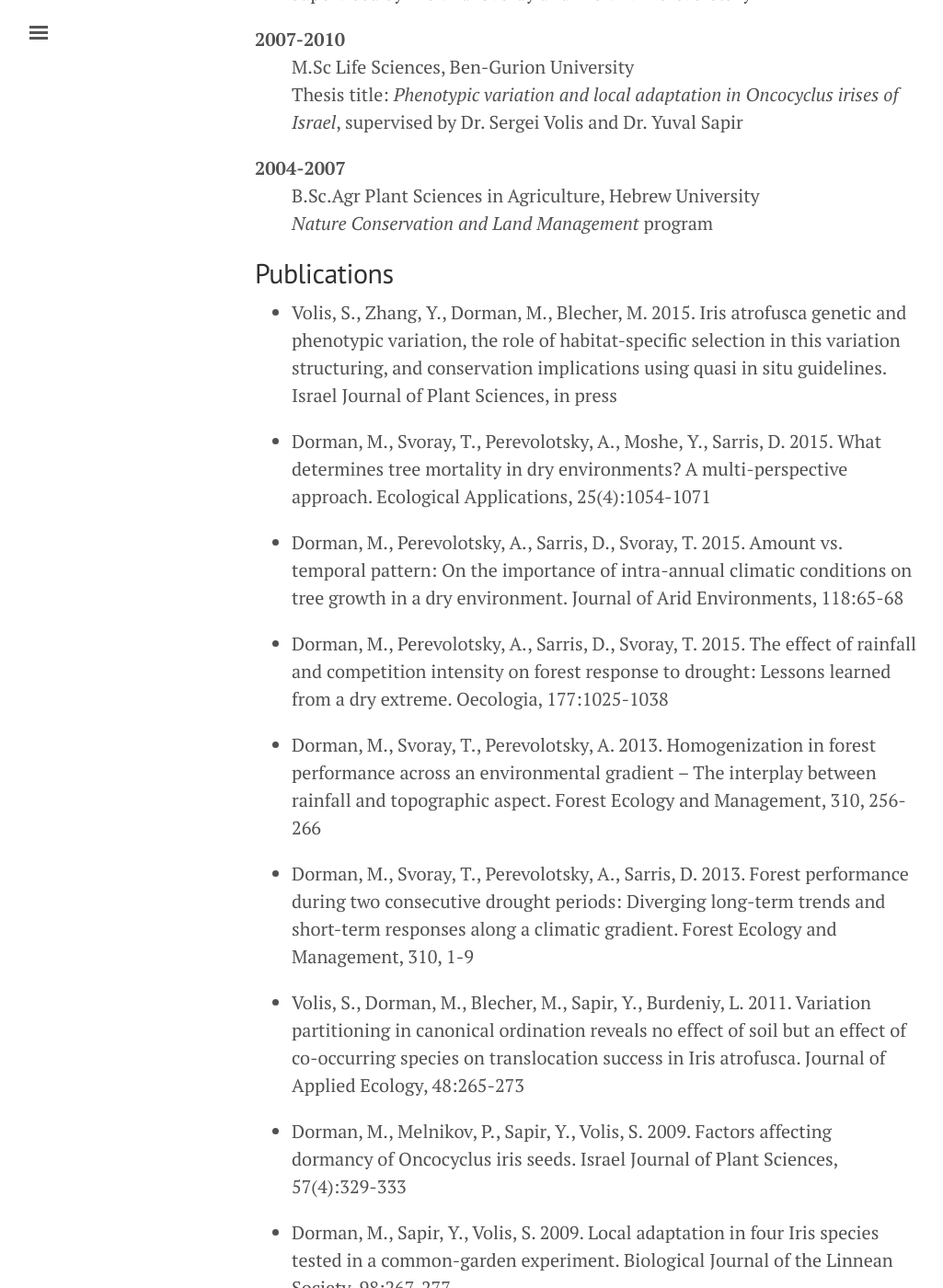
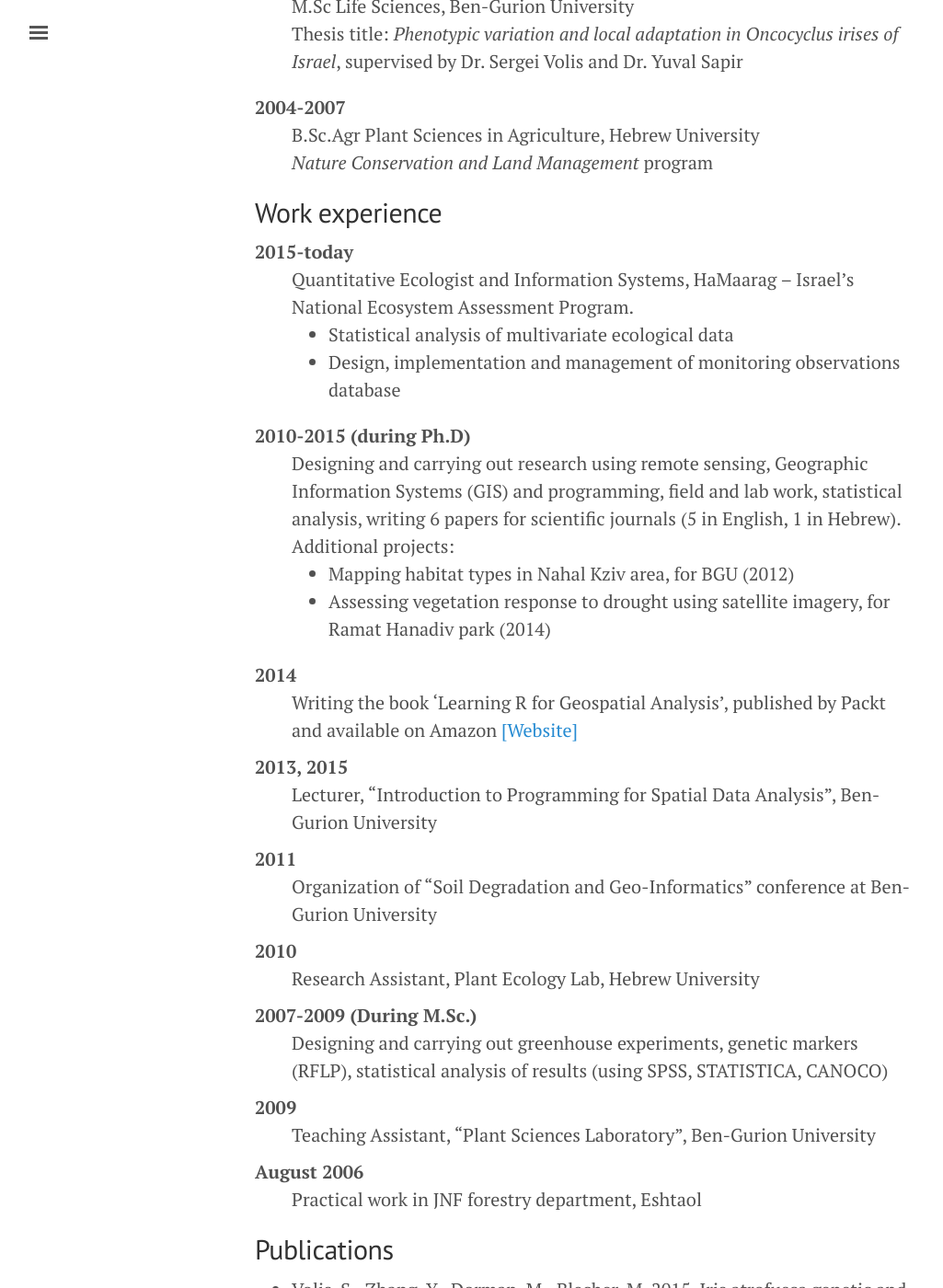
Before and after one commit to michaeldorman/michaeldorman.github.io, a Jekyll site: the page built from cv.md, in a window 1280 px wide and 1400 px high, scrolled down 428 px. Shown: the whole window at 92% size, without its empty margins (3-1028 px from the left). Built offline with Jekyll 4.4.1, drawn with Linux system fonts in a browser that asks for light colours; some of the changed text lies outside the part shown.

Commit message:
Update cv.md

```diff
--- a/cv.md
+++ b/cv.md
@@ -21,6 +19,41 @@ title: CV
 :   B.Sc.Agr Plant Sciences in Agriculture, Hebrew University
 
     *Nature Conservation and Land Management* program
+
+## Work experience
+
+2015-today
+:    Quantitative Ecologist and Information Systems, HaMaarag – Israel’s National Ecosystem Assessment Program.
+* Statistical analysis of multivariate ecological data
+* Design, implementation and management of monitoring observations database
+
+2010-2015 (during Ph.D)
+:    Designing and carrying out research using remote sensing, Geographic Information Systems (GIS) and programming, field and lab work, statistical analysis, writing 6 papers for scientific journals (5 in English, 1 in Hebrew).
+Additional projects:
+* Mapping habitat types in Nahal Kziv area, for BGU (2012)
+* Assessing vegetation response to drought using satellite imagery, for Ramat Hanadiv park (2014)
+
+2014
+:    Writing the book 'Learning R for Geospatial Analysis', published by Packt and
+available on Amazon <a href = "http://goo.gl/2Zvjs3">[Website]</a>
+
+2013, 2015
+:    Lecturer, "Introduction to Programming for Spatial Data Analysis", Ben-Gurion University
+
+2011
+:    Organization of "Soil Degradation and Geo-Informatics" conference at Ben-Gurion University
+
+2010
+:    Research Assistant, Plant Ecology Lab, Hebrew University
+
+2007-2009 (During M.Sc.)
+:    Designing and carrying out greenhouse experiments, genetic markers (RFLP), statistical analysis of results (using SPSS, STATISTICA, CANOCO)
+
+2009
+:    Teaching Assistant, "Plant Sciences Laboratory", Ben-Gurion University
+
+August 2006
+:    Practical work in JNF forestry department, Eshtaol
 
 ## Publications
 
@@ -139,3 +152,5 @@ ArcGIS, Erdas Imagine, STATISTICA, SPSS, JMP, CANOCO
 * English
 * Hebrew
 * Russian
+
+> E-mail: michael [dot] dorman [at] mail.huji.ac.il
```
Also changed, not shown: other parts of cv.md (+0 -22 lines).
